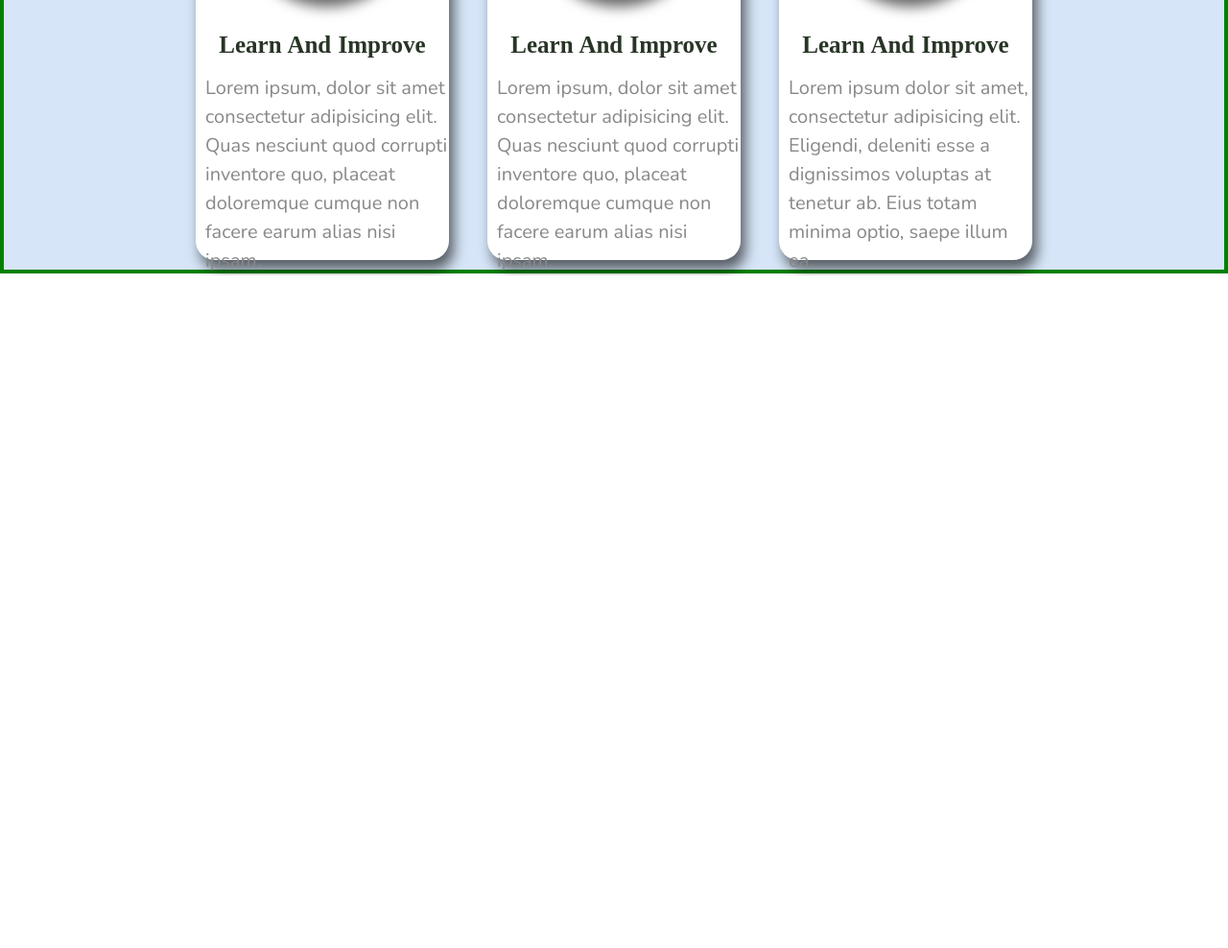
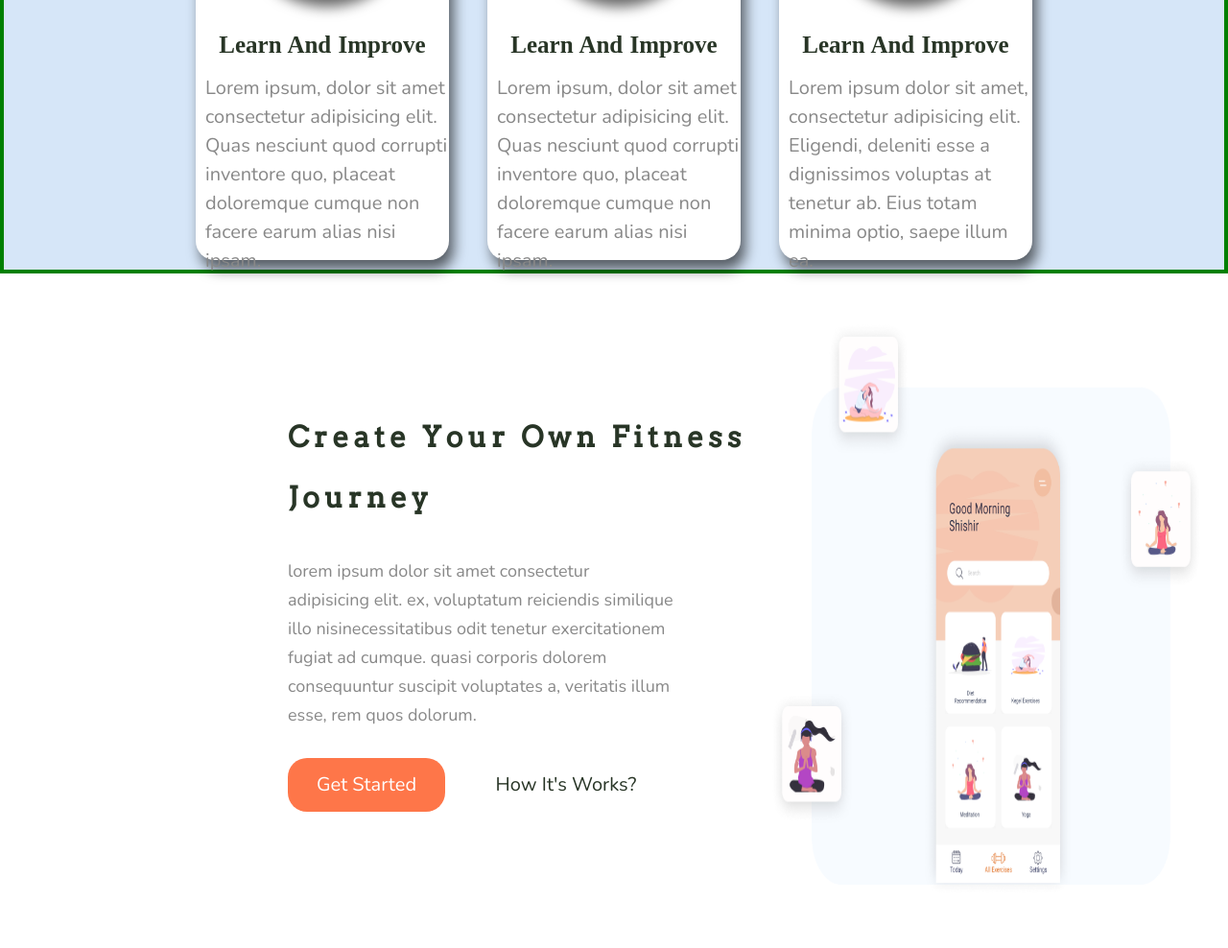
Before and after one commit to jha-prachi/Responsive-Education-Website, a plain HTML site: page index.html in a window 1280 px wide. Shown: the part 2141-3129 px from the top of the page at 96% size. Before the commit the page ends 2428 px from the top, so only its background shows below. Drawn offline with nearby package versions, Linux system fonts and the light colour scheme.

Commit message:
adding fourth section html

```diff
--- a/index.html
+++ b/index.html
@@ -90,7 +90,8 @@
             <div class="card-content">
                 <img class="image" src="img/stu1.svg" alt="">
                 <h3>Learn and Improve</h3>
-                <p>Lorem ipsum, dolor sit amet consectetur adipisicing elit. Quas nesciunt quod corrupti inventore quo, placeat doloremque cumque non facere earum alias nisi ipsam.</p>
+                <p>Lorem ipsum, dolor sit amet consectetur adipisicing elit. Quas nesciunt quod corrupti inventore quo,
+                    placeat doloremque cumque non facere earum alias nisi ipsam.</p>
             </div>
             <div class="card-content">
                 <img src="img/stu1.svg" alt="">
@@ -101,10 +102,34 @@
             <div class="card-content">
                 <img src="img/stu1.svg" alt="">
                 <h3>Learn and Improve</h3>
-               <p>Lorem ipsum dolor sit amet, consectetur adipisicing elit. Eligendi, deleniti esse a dignissimos voluptas at tenetur ab. Eius totam minima optio, saepe illum ea.</p>
+                <p>Lorem ipsum dolor sit amet, consectetur adipisicing elit. Eligendi, deleniti esse a dignissimos
+                    voluptas at tenetur ab. Eius totam minima optio, saepe illum ea.</p>
             </div>
         </div>
     </section>
+    <!-- ******************fourth section starts here**************************************** -->
+    <section class="common-section" id="section-four">
+        <!-- left-side code -->
+        <div class="right-side">
+            <h2>Create Your own Fitness Journey</h2>
+            <p>Lorem ipsum dolor sit amet consectetur adipisicing elit. Ex, voluptatum reiciendis similique illo
+                nisinecessitatibus odit tenetur exercitationem fugiat ad cumque. Quasi corporis dolorem consequuntur
+                suscipit voluptates a, veritatis illum esse, rem quos dolorum.</p>
+            <div class="button-group">
+                <button class="common-button">Get Started</button>
+                <button class="common-button-normal">How it's works?</button>
+            </div>
+
+        </div>
+
+        <!-- right-side code -->
+
+         <div class="left-side">
+         <img src="img/section4img.png" alt="main-image">
+         </div>
+
+    </section>
+
 
 </body>
 
```
